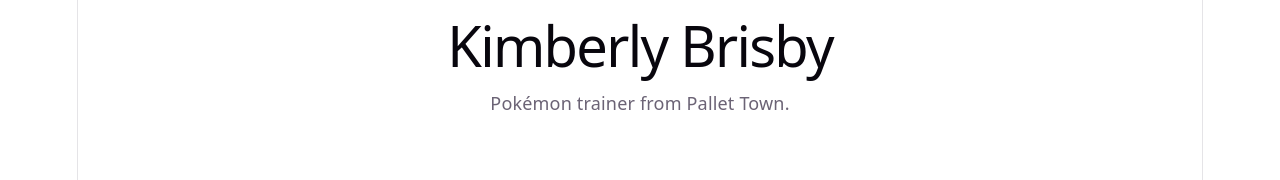
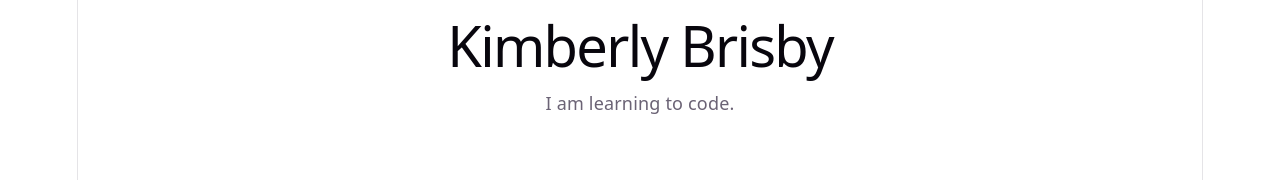
Before and after one commit to kimberly-brisby/codex-level-3, a React (Vite) app in the folder Portfolio/: page / in a window 1280 px wide. Shown: the top 180 px of the page. Built offline with nearby package versions, Linux system fonts and the light colour scheme.

Commit message:
changed code

```diff
--- a/Portfolio/src/App.jsx
+++ b/Portfolio/src/App.jsx
@@ -6,7 +6,7 @@ function App() {
   return (
     <div>
       <Header />
-      <p>Pokémon trainer from Pallet Town.</p>
+      <p>I am learning to code.</p>
     </div>
   )
 }
```
